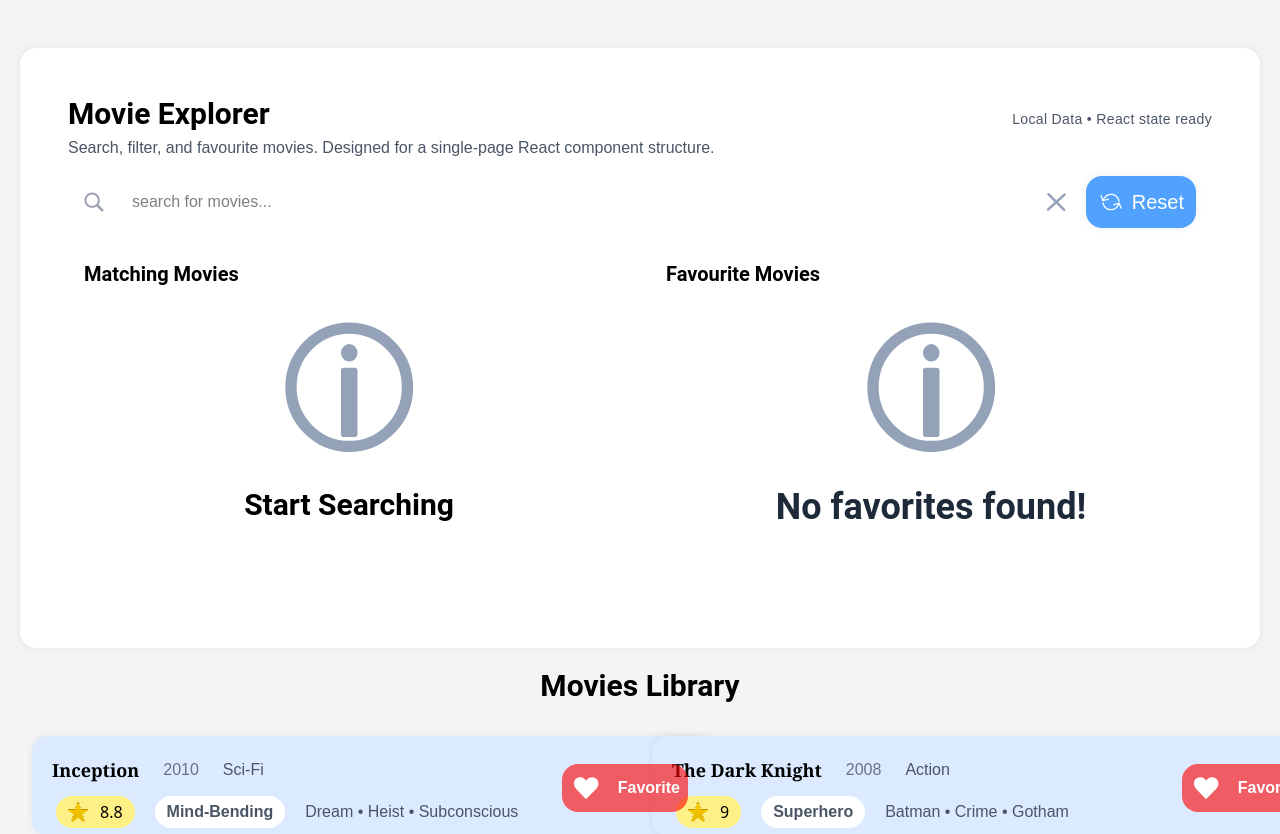
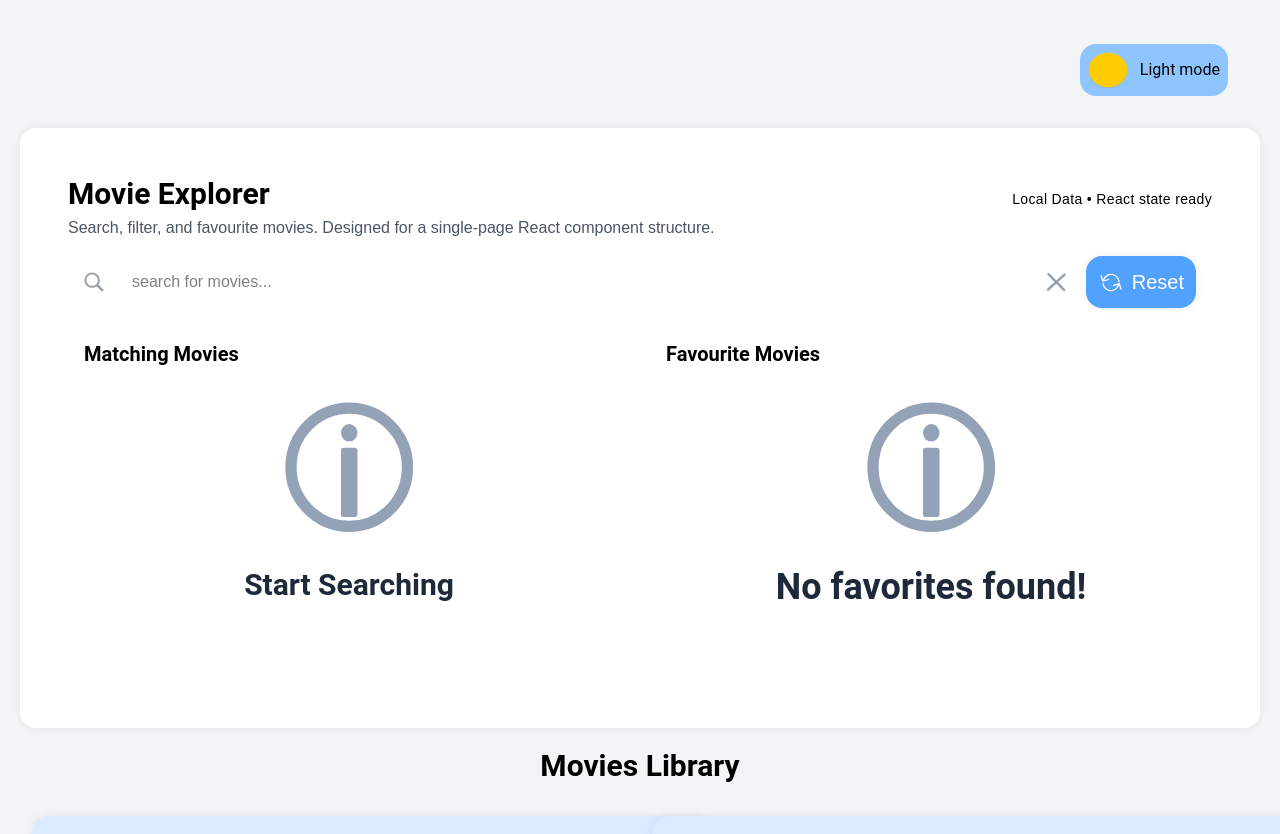
Before and after one commit to akshansh-kakkkar/Movie-SearchBar, a React (Vite) app: page / in a window 1280 px wide. Shown: the top 834 px of the page. Built offline with nearby package versions, Linux system fonts and the light colour scheme.

Commit message:
added themes to the project and added a feature to save it to local storage

```diff
--- a/src/Components/Movies.jsx
+++ b/src/Components/Movies.jsx
@@ -1,10 +1,19 @@
-import React, { useState } from "react";
+import React, { useEffect, useState } from "react";
 import Movies from "../Movies.json";
 
 const MoviesLibrary = () => {
   const [movies, setmovies] = useState(Movies.movies);
   const [search, setsearch] = useState("");
-  const [favouriteSection, setFavouriteSection] = useState([]);
+  const [favouriteSection, setFavouriteSection] = useState(()=>{
+    try{
+      const Saved = localStorage.getItem("favourites");
+      return Saved ? JSON.parse(Saved) : [];
+    }
+    catch{
+      return []
+    }
+  });
+  const [theme, settheme] = useState(false);
   const SearchBar = movies.filter((movies) => {
     const Search = search.toLowerCase();
     const MatchSearch =
@@ -29,36 +38,46 @@ const MoviesLibrary = () => {
       setFavouriteSection([...favouriteSection, movie]);
     }
   };
-  const IsFavorite = favouriteSection.some(
-    (fav) => fav.id  === Movie.id
-  )
+  const Toggletheme = () => {
+    settheme((prev) => !prev);
+  };
 
+  useEffect(()=>{
+    localStorage.setItem("favourites", JSON.stringify(favouriteSection))
+  }, [favouriteSection])
   return (
     <>
-      <div className="min-h-screen bg-gray-100 pt-12 px-5 ">
-        <div className="min-h-150  sm:min-w-90  bg-white rounded-2xl p-12 shadow-1">
+      <div className={`min-h-screen transition-all duration-300 ease-in pt-3 px-5 ${theme ? "bg-gray-700" : "bg-gray-100 "}`}>
+            <div onClick={Toggletheme} className={ `flex justify-end m-5 p-3  `}>
+              <div className={theme ? "bg-white flex p-2 rounded-2xl gap-3 items-center" : "bg-blue-300 p-2 gap-3 items-center rounded-2xl flex"}>
+      <span><img src={theme ? "/assets/Darktoggle.svg" : "/assets/lighttoggle.png"} width={40} alt="theme" /></span>
+      <span className="Roboto">{theme ? "Dark mode" : "Light mode"}</span>
+      </div>
+    </div>
+        <div className={`min-h-150   sm:min-w-90  rounded-2xl p-12 shadow-1 ${theme ? "bg-gray-600" : "bg-white"}`}>
           <div className="flex justify-between place-items-baseline">
             <div className="flex flex-col gap-1 ">
-              <h1 className=" text-3xl font-semibold Roboto">Movie Explorer</h1>
-              <p className="flex-wrap text-gray-600 Poppins font-medium hidden sm:block">
+              <h1 className={`text-3xl font-semibold Roboto ${theme ? "text-white" : "text-black"}` }>Movie Explorer</h1>
+              <p className={`flex-wrap Poppins font-medium hidden sm:block  ${theme ? "text-gray-100" : "text-gray-600"}`}>
                 Search, filter, and favourite movies. Designed for a single-page
                 React component structure.
               </p>
             </div>
+
             <div className="flex">
-              <p className="Poppins tracking-wide text-sm text-gray-600 hidden sm:block">
+              <p className={`Poppins tracking-wide text-sm  hidden sm:block ${theme ? "text-white" : "text-black"}`}>
                 Local Data • React state ready
               </p>
             </div>
           </div>
-          <div className="flex flex-col sm:flex-row items-stretch sm:justify-center sm:items-center gap-4 bg-white p-4 Poppins font-serif ">
+          <div className="flex flex-col sm:flex-row items-stretch sm:justify-center sm:items-center gap-4 p-4 Poppins font-serif ">
             <img
               src="/assets/Search.svg"
               className="w-5 hidden md:block"
               alt="search-icon"
             />
             <input
-              className="rounded-2xl outline-none w-full sm:w-10/12 border-red-400 sm:border-none p-3 border-3"
+              className={`rounded-2xl outline-none w-full sm:w-10/12 border-red-400 sm:border-none p-3 border-3  ${theme ? "text-white" : "text-black"}`}
               type="text"
               placeholder="search for movies..."
               value={search}
@@ -88,35 +107,35 @@ const MoviesLibrary = () => {
           </div>
 
           {search && (
-            <p className="text-gray-400 Poppins">
+            <p className={`Poppins ${theme ? "text-white" : "text-gray-400"}`}>
               {SearchBar.length} results found for "{search}"
             </p>
           )}
           <div className="sm:grid xl:grid-cols-2 gap-5 justify-center">
             <div>
               <div>
-                <h1 className="Roboto text-xl m-4 font-semibold">
+                <h1 className={`Roboto text-xl m-4 font-semibold ${theme ? "text-gray-100" : "text-black"}`}>
                   Matching Movies
                 </h1>
               </div>
               {search.length === 0 ? (
                 <div className="flex flex-col items-center Roboto font-semibold justify-center sm:text-3xl">
                   <img src="/assets/Info.svg" className="w-50" alt="info" />
-                  <p>Start Searching</p>
+                  <p className="text-gray-800">Start Searching</p>
                 </div>
               ) : (
                 search &&
                 SearchBar.map((Movie) => (
                   <div
                     key={Movie.id}
-                    className=" bg-blue-100  gap-4 m-3 hover:scale-1.2 hover:-translate-y-1 transition-all duration-300  shadow-1 md:min-w-170 dm:max-w-170 dm;min-h-25 md:max-h-25 items-center p-5 rounded-2xl   "
+                    className={`  gap-4 m-3 hover:scale-1.2 hover:-translate-y-1 transition-all duration-300  shadow-1 md:min-w-170 dm:max-w-170 dm;min-h-25 md:max-h-25 items-center p-5 rounded-2xl   ${theme ?"bg-gray-300" : "bg-blue-100"}`}
                   >
-                    <div className="flex gap-6 flex-row  items-center">
-                      <h1 className="font-serif text-lg font-semibold">
+                    <div className={`flex gap-6 flex-row  items-center ${theme ? "text-black" : "text-black"}`}>
+                      <h1 className={`font-serif text-lg font-semibold ${theme ? "text-black" : "text-black"}`}>
                         {Movie.title}
                       </h1>
-                      <p className="Poppins text-gray-500">{Movie.year}</p>
-                      <p className="Poppins text-gray-600">{Movie.genre}</p>
+                      <p className={`Poppins ${theme ? "text-gray-500" : "text-gray-500"}`}>{Movie.year}</p>
+                      <p className={`Poppins ${theme ? "text-gray-500" : "text-gray-500"}`}>{Movie.genre}</p>
                     </div>
                     <div className="flex flex-col md:flex-row md:justify-between m-1">
                       <div className="flex justify-between flex-col md:flex-row gap-5 items-center my-2">
@@ -144,7 +163,11 @@ const MoviesLibrary = () => {
                           className="w-8"
                           alt="favorite-icon"
                         />
-                        <span>{IsFavorite  ? "Favorited" : "Favorite"}</span>
+                        <span>
+                          {favouriteSection.some((fav) => fav.id === Movie.id)
+                            ? "Favorited"
+                            : "Favorite"}
+                        </span>
                       </div>
                     </div>
                   </div>
@@ -152,7 +175,7 @@ const MoviesLibrary = () => {
               )}
             </div>
             <div>
-              <h2 className="Roboto font-semibold text-xl m-4">
+              <h2 className={`Roboto text-xl m-4 font-semibold ${theme ? "text-gray-100" : "text-black"}`}>
                 Favourite Movies
               </h2>
               <div
@@ -196,7 +219,7 @@ const MoviesLibrary = () => {
           </div>
         </div>
 
-        <h2 className="flex justify-center font-bold m-5 Roboto text-3xl">
+        <h2 className={`flex justify-center font-bold m-5 Roboto text-3xl ${theme ? "text-white" : "text-black"}`}>
           Movies Library
         </h2>
         <div className="grid xl:grid-cols-2">
@@ -204,7 +227,7 @@ const MoviesLibrary = () => {
             movies.map((Movie) => (
               <div
                 key={Movie.id}
-                className=" bg-blue-100  gap-4 m-3 hover:scale-1.2 hover:-translate-y-1 transition-all duration-300  shadow-1 md:min-w-170 md:max-w-170 md:min-h-25 md:max-h-25 items-center p-5 rounded-2xl   "
+                className={` gap-4 m-3 hover:scale-1.2 hover:-translate-y-1 transition-all duration-300  shadow-1 md:min-w-170 md:max-w-170 md:min-h-25 md:max-h-25 items-center p-5 rounded-2xl   ${theme ?"bg-gray-300" : "bg-blue-100"}`}
               >
                 <div className="flex  gap-6  items-center">
                   <h1 className="font-serif text-lg font-semibold">
@@ -223,7 +246,7 @@ const MoviesLibrary = () => {
                       />
                       {Movie.rating}
                     </div>
-                    <div className="bg-white rounded-2xl px-3 py-1 items-center Poppins font-semibold text-gray-600">
+                    <div className= "rounded-2xl px-3 py-1 items-center Poppins font-semibold text-gray-600">
                       {Movie.category}
                     </div>
                     <div className="text-gray-600 Poppins">
@@ -239,7 +262,11 @@ const MoviesLibrary = () => {
                       className="w-8"
                       alt="favorite-icon"
                     />
-                    <span>{IsFavorite  ? "Favorited" : "Favorite"}</span>
+                    <span>
+                      {favouriteSection.some((fav) => fav.id === Movie.id)
+                        ? "Favorited"
+                        : "Favorite"}
+                    </span>
                   </div>
                 </div>
               </div>
```
Also changed, not shown: public/assets/lighttoggle.png.
